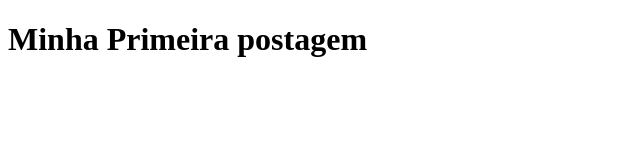
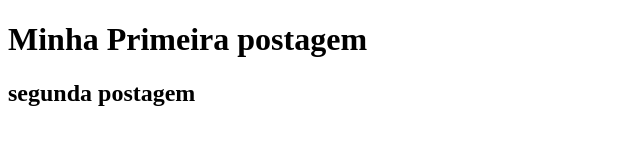
Before and after one commit to Guilherme3cn/AulaGit, a plain HTML site: page index.html in a window 1280 px wide. Shown: the whole page, without its empty margins (0-640 px from the left). Drawn offline with Linux system fonts and the light colour scheme.

Commit message:
segunda postagem

```diff
--- a/index.html
+++ b/index.html
@@ -7,5 +7,6 @@
 </head>
 <body>
   <h1>Minha Primeira postagem</h1>
+  <h2>segunda postagem</h2>
 </body>
 </html>
```
